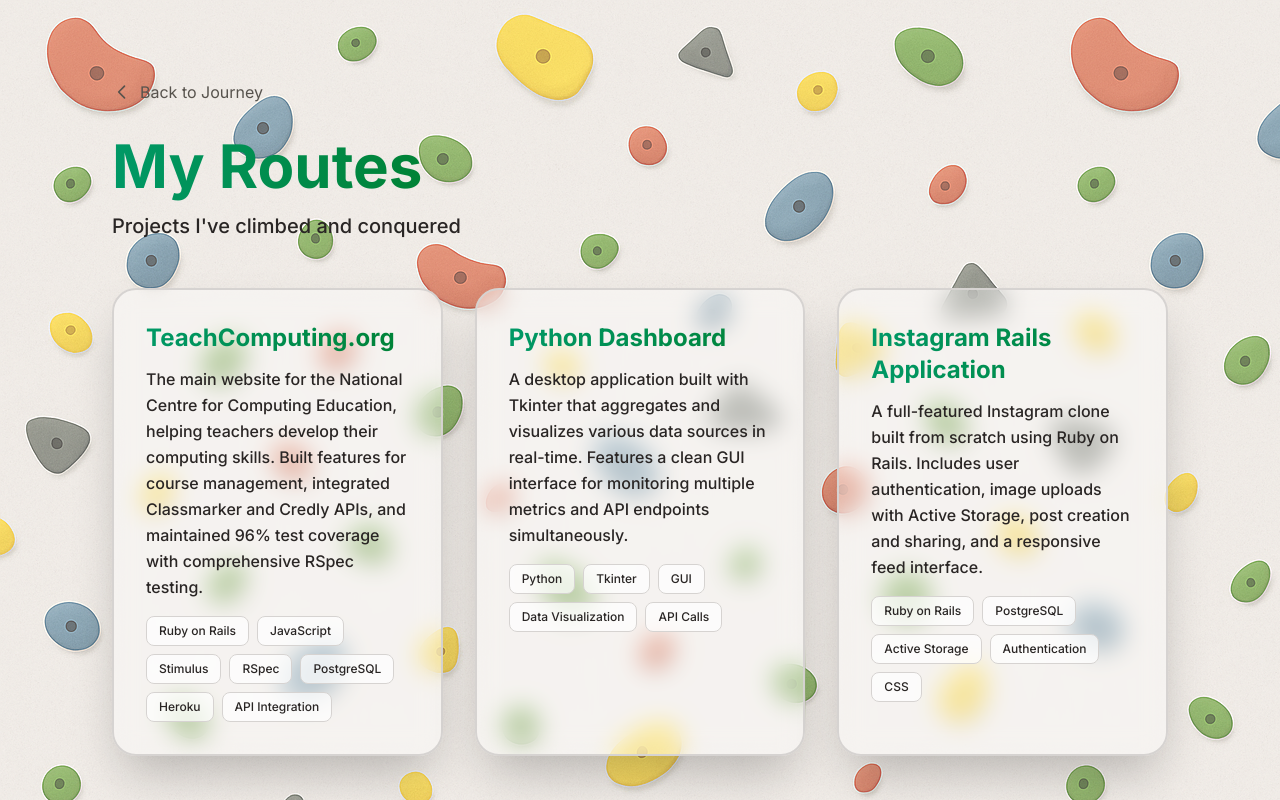
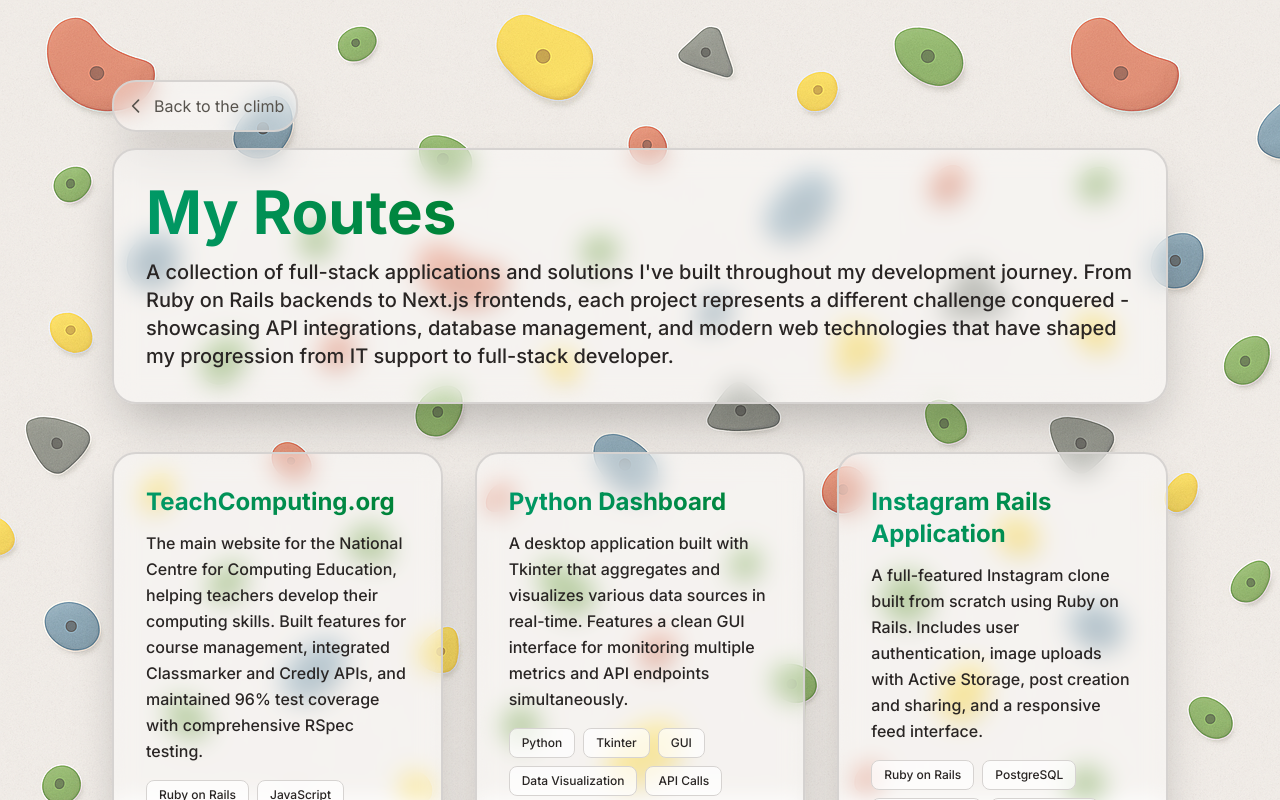
Before and after one commit to A-Wheeto/adamwheatley.net, a Next.js app: page /projects in a window 1280 px wide. Shown: the top 800 px of the page. Built offline with nearby package versions, Linux system fonts and the light colour scheme.

Commit message:
Update projects page

```diff
--- a/src/app/projects/page.tsx
+++ b/src/app/projects/page.tsx
@@ -31,17 +31,18 @@
 
       {/* Content */}
       <div className="relative z-10 max-w-6xl mx-auto px-4 py-20 sm:px-6 md:px-8 lg:px-12">
-        {/* Header */}
-        <div className="mb-12">
         <Link
           href="/"
-            className="inline-flex items-center gap-2 text-stone-600 dark:text-stone-400 hover:text-emerald-600 dark:hover:text-emerald-500 transition-colors mb-8 group"
+          className="backdrop-blur-md bg-white/40 dark:bg-stone-900/60 p-3 md:p-3 shadow-2xl border-2 border-stone-300 dark:border-stone-600 rounded-3xl inline-flex items-center gap-2 text-stone-600 dark:text-stone-400 hover:text-emerald-600 dark:hover:text-emerald-500 transition-colors mb-4 group"
         >
           <svg className="w-5 h-5 transition-transform group-hover:-translate-x-1" fill="none" stroke="currentColor" viewBox="0 0 24 24">
             <path strokeLinecap="round" strokeLinejoin="round" strokeWidth={2} d="M15 19l-7-7 7-7" />
           </svg>
-            Back to Journey
+          Back to the climb
         </Link>
+        {/* Header */}
+        <div className="mb-12 backdrop-blur-md bg-white/40 dark:bg-stone-900/60 p-6 md:p-8 shadow-2xl border-2 border-stone-300 dark:border-stone-600 rounded-3xl">
+
 
           <h1 className="text-4xl md:text-5xl lg:text-6xl font-bold mb-4">
             <span className="bg-gradient-to-r from-emerald-600 to-green-700 bg-clip-text text-transparent">
@@ -49,7 +50,7 @@
             </span>
           </h1>
           <p className="text-lg md:text-xl text-stone-800 dark:text-stone-200 font-medium">
-            Projects I&apos;ve climbed and conquered
+            A collection of full-stack applications and solutions I&apos;ve built throughout my development journey. From Ruby on Rails backends to Next.js frontends, each project represents a different challenge conquered - showcasing API integrations, database management, and modern web technologies that have shaped my progression from IT support to full-stack developer.
           </p>
         </div>
 
```
Lines whose indentation alone changed are shown as unchanged.
